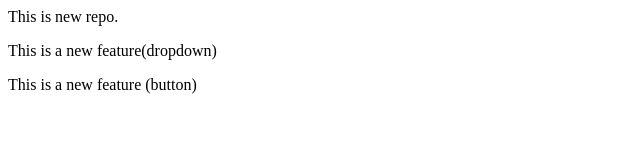
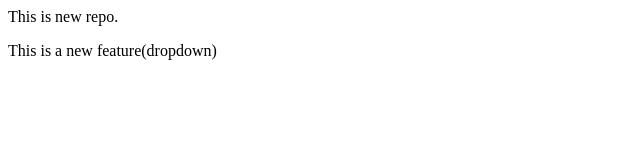
Before and after one commit to rituraj9b-max/localrepo, a plain HTML site: page index.html in a window 1280 px wide. Shown: the whole page, without its empty margins (0-640 px from the left). Drawn offline with Linux system fonts and the light colour scheme.

Commit message:
Delete button

```diff
--- a/index.html
+++ b/index.html
@@ -1,3 +1,2 @@
 <p>This is new repo.</p>
 <p>This is a new feature(dropdown)</p>
-<p>This is a new feature (button)</p>
```
